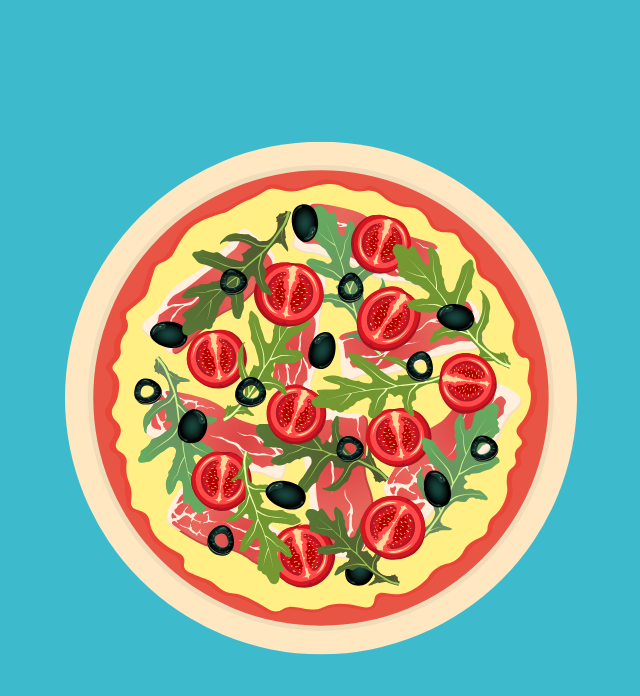
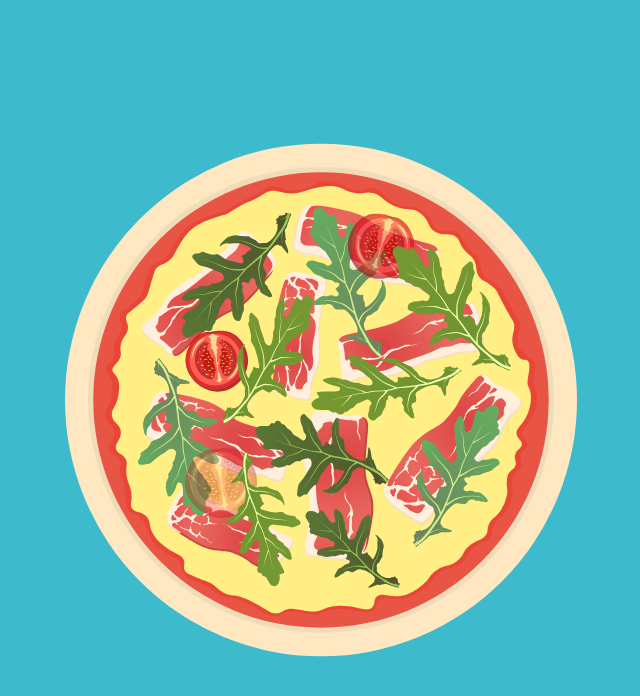
Before and after one commit to Vukain/PizzaVS, a React (Create React App) app in the folder pizza-vs/: page / in a window 1280 px wide. Shown: the top 696 px of the page, without its empty margins (319-959 px from the left). Built offline with nearby package versions, Linux system fonts and the light colour scheme.

Commit message:
feat: animate

```diff
--- a/pizza-vs/package.json
+++ b/pizza-vs/package.json
@@ -7,6 +7,7 @@
     "@testing-library/react": "^11.2.2",
     "@testing-library/user-event": "^12.2.2",
     "bem-css-modules": "^1.4.2",
+    "gsap": "^3.6.0",
     "react": "^17.0.1",
     "react-dom": "^17.0.1",
     "react-scripts": "4.0.1",
--- a/pizza-vs/src/App.sass
+++ b/pizza-vs/src/App.sass
@@ -3,3 +3,4 @@
 
 body
   background-color: #3dbacc
+  overflow: hidden
--- a/pizza-vs/src/components/Pizza/Pizza.jsx
+++ b/pizza-vs/src/components/Pizza/Pizza.jsx
@@ -1,10 +1,45 @@
-import React from 'react';
+import React, { useEffect, useRef } from 'react';
+import gsap from 'gsap';
+
 import './Pizza.sass';
 import { ReactComponent as PizzaImg } from '../../media/pizza.svg';
 
 const Pizza = () => {
+
+    const wrapper = useRef(null);
+
+    useEffect(() => {
+        const [elements] = wrapper.current.children;
+
+        const dough = elements.getElementById('Dough');
+        const pz = document.querySelector('.rucola');
+        const sauce = elements.getElementById('Sauce');
+        const cheese = elements.getElementById('Cheese');
+        const ingredients = elements.getElementById('Ingredients');
+
+        const prosciuttos = elements.querySelectorAll('[data-name= "Prosciutto A"], [data-name= "Prosciutto B"]');
+        const tomatos = elements.querySelectorAll('[data-name= "Tomato Small"]');
+        const rucola = elements.querySelectorAll('[data-name= "Rucola A"], [data-name= "Rucola B"], [data-name= "Rucola C"]');
+        const olives = elements.querySelectorAll('[data-name= "Black Olive A"], [data-name= "Black Olive B"]');
+
+        gsap.set([dough, sauce, cheese, prosciuttos, tomatos, rucola, olives], { autoAlpha: 0 });
+
+        const tl = gsap.timeline({ defaults: { ease: 'back.out(1.7)' } });
+
+        tl.fromTo(dough, { scale: 0.8, transformOrigin: 'center' }, { duration: 1, scale: 1, delay: 1, autoAlpha: 1 })
+            .fromTo(sauce, { scale: 0.9, transformOrigin: 'center' }, { duration: 1, scale: 1, autoAlpha: 1 })
+            .fromTo(cheese, { scale: 0.9, transformOrigin: 'center' }, { duration: 1, scale: 1, autoAlpha: 1 })
+            .fromTo(prosciuttos, { scale: 1.3, transformOrigin: 'center' }, { stagger: 0.1, duration: 1, scale: 1, autoAlpha: 1 })
+            .fromTo(rucola, { scale: 1.3, transformOrigin: 'center' }, { stagger: 0.1, duration: 1, scale: 1, autoAlpha: 1 })
+            .fromTo(tomatos, { scale: 1.3, transformOrigin: 'center' }, { stagger: 0.1, duration: 1, scale: 1, autoAlpha: 1 })
+            .fromTo(olives, { scale: 1.3, transformOrigin: 'center' }, { stagger: 0.1, duration: 0.6, scale: 1, autoAlpha: 1 })
+            .fromTo(elements, {}, { ease: "elastic.out(0.5, 0.4)", duration: 2, y: "+=100vh" })
+            .fromTo(elements, {}, { ease: "elastic.out(0.5, 0.4)", duration: 2, y: "-=100vh" })
+
+    }, []);
+
     return (
-        <div className='rucola'>
+        <div ref={wrapper} className='rucola'>
             <PizzaImg />
         </div>
     );
--- a/pizza-vs/src/components/Pizza/Pizza.sass
+++ b/pizza-vs/src/components/Pizza/Pizza.sass
@@ -3,4 +3,13 @@
     top: 50%
     left: 50%
     transform: translate(-50%, -50%)
-    width: 40vw
+    width: 50vw
+    height: 50vw
+
+.rucola svg
+    overflow: visible
+    position: absolute
+    top: 50%
+    left: 50%
+    transform: translate(-50%, -50%)
+    width: 80%
```
Also changed, not shown: 2 other files (tests, documents, lock files or other folders).
